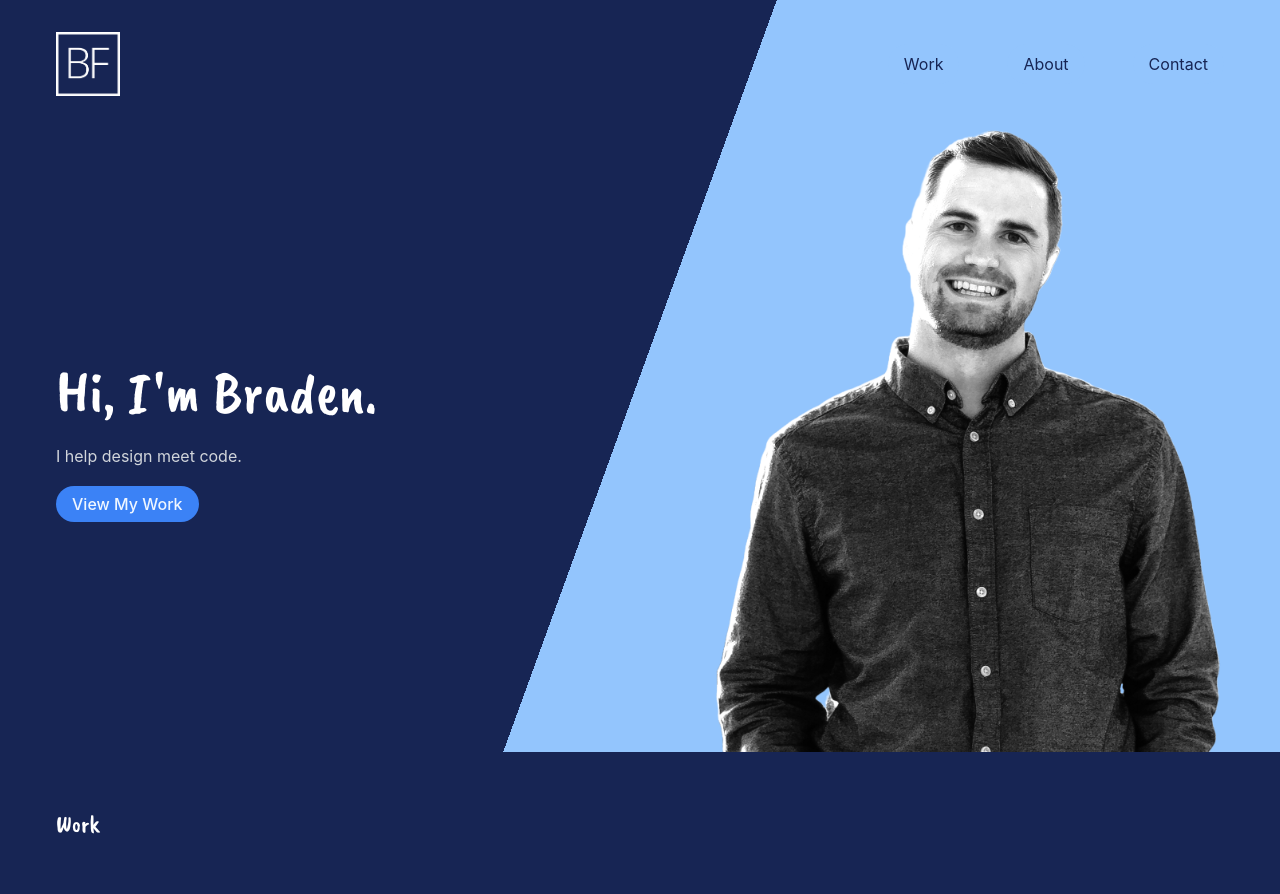
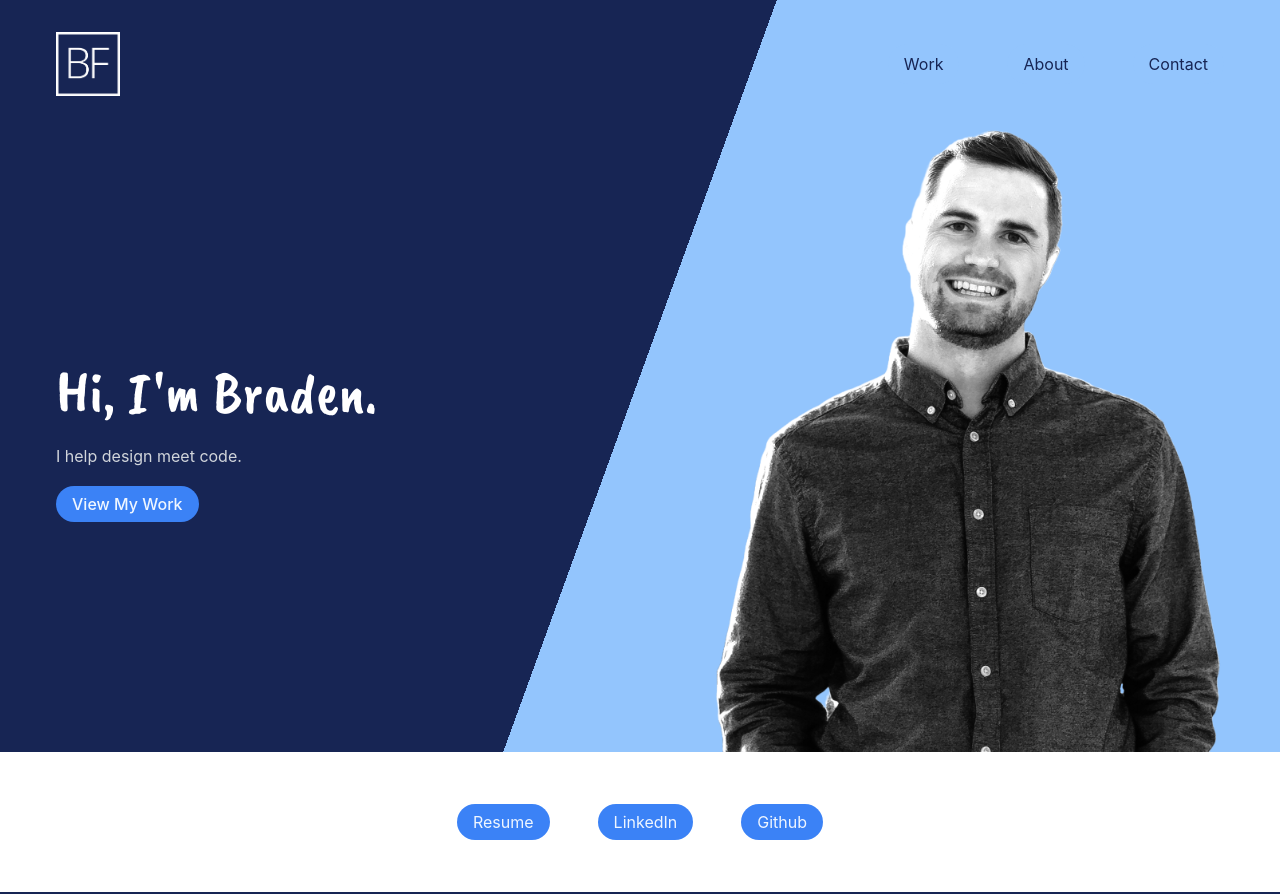
Before and after one commit to bradenfrazer/portfolio, a React (Vite) app: page / in a window 1280 px wide. Shown: the top 894 px of the page. Built offline with nearby package versions, Linux system fonts and the light colour scheme.

Commit message:
links section

```diff
--- a/src/App.tsx
+++ b/src/App.tsx
@@ -3,6 +3,7 @@ import "@fontsource/caveat-brush";
 import { About } from "./components/About";
 import { Footer } from "./components/Footer";
 import { Hero } from "./components/Hero";
+import { Links } from "./components/Links";
 import { Nav } from "./components/Nav";
 import { Work } from "./components/Work";
 
@@ -11,6 +12,7 @@ function App() {
     <>
       <Nav />
       <Hero />
+      <Links />
       <Work />
       <About />
       <Footer />
--- /dev/null
+++ b/src/components/Links.tsx
@@ -0,0 +1,22 @@
+import { Section } from "./Section";
+import { Button } from "./ui/Button";
+
+export const Links = () => {
+  return (
+    <Section variant="white">
+      <ul className="not-prose mx-auto flex justify-center gap-12">
+        <li>
+          <Button href="https://resume.bradenfrazer.com/">Resume</Button>
+        </li>
+        <li>
+          <Button href="https://www.linkedin.com/in/bradenfrazer">
+            LinkedIn
+          </Button>
+        </li>
+        <li>
+          <Button href="https://github.com/bradenfrazer/">Github</Button>
+        </li>
+      </ul>
+    </Section>
+  );
+};
```
